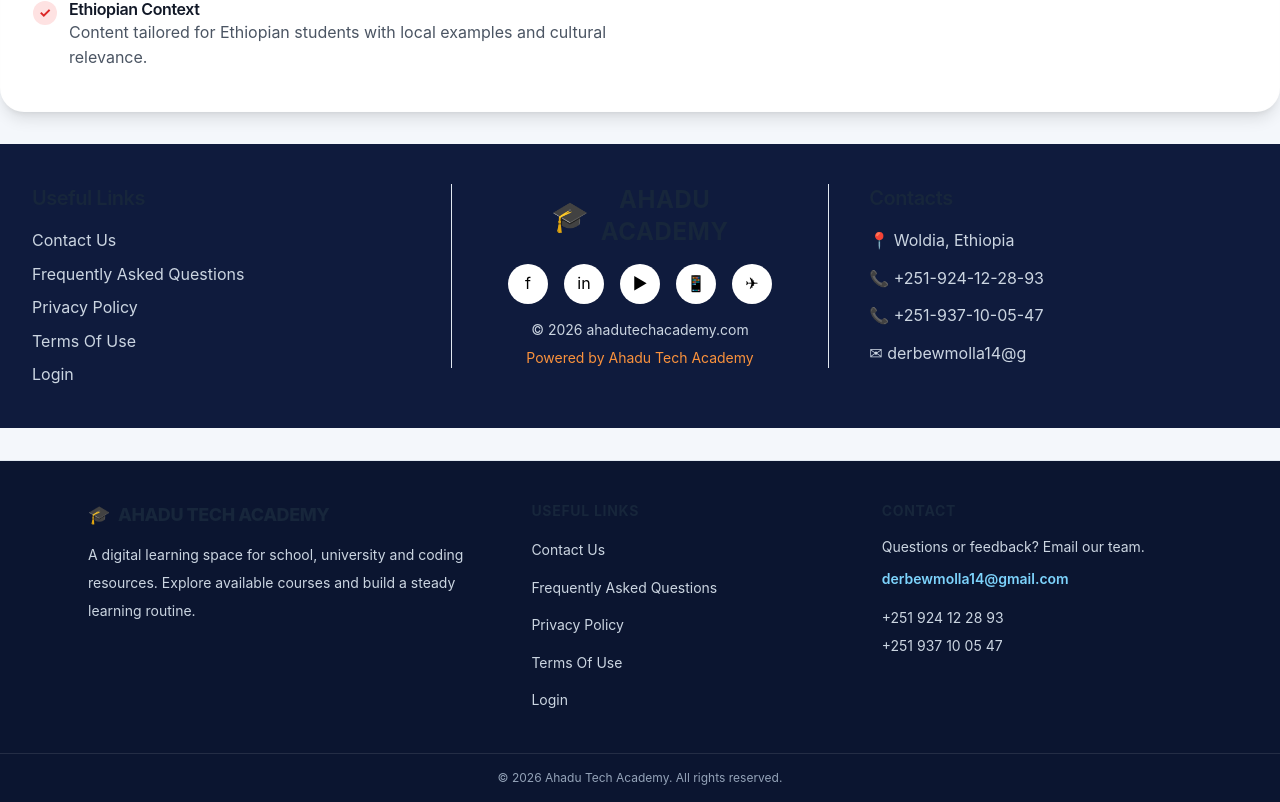
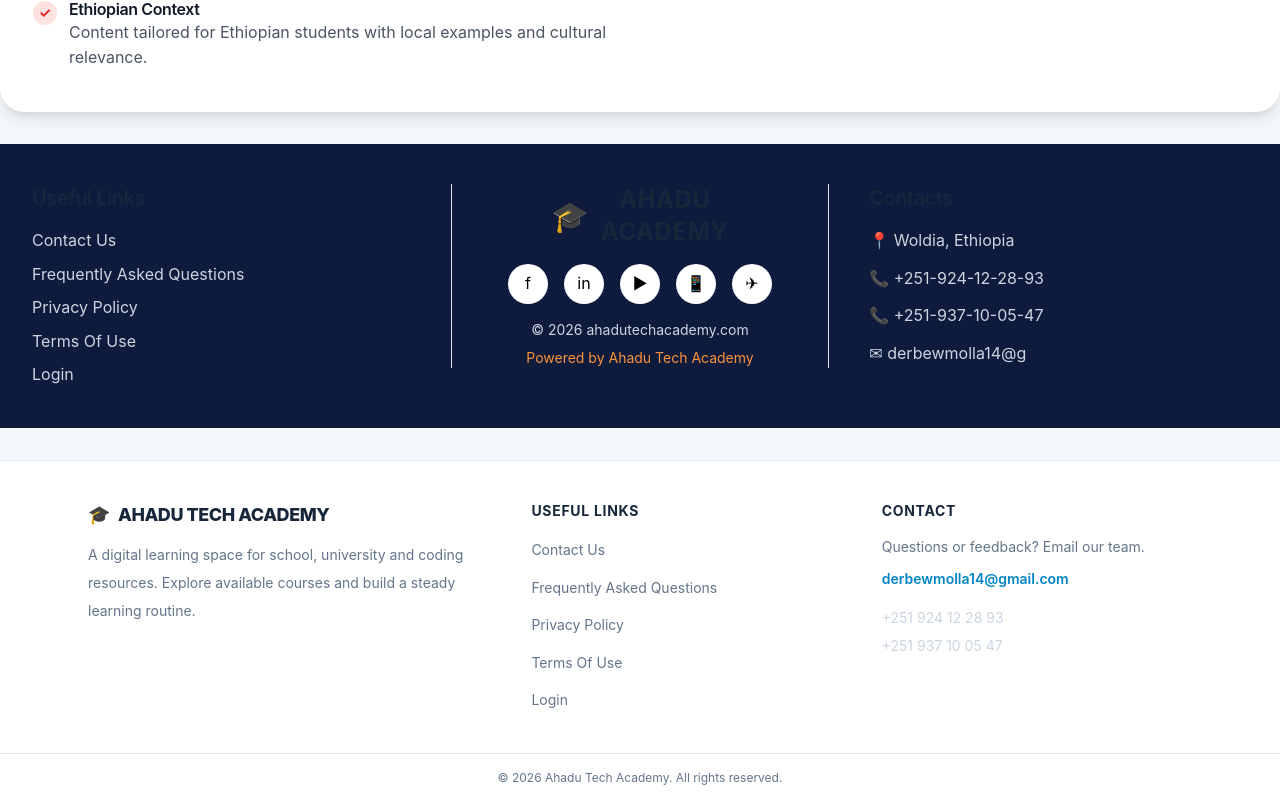
Before and after one commit to derbewmolla14/Ahadu-tech-academys, a React (Vite) app in the folder frontend/: page / in a window 1280 px wide. Shown: the part 2377-3179 px from the top of the page. Built offline with nearby package versions, Linux system fonts and the light colour scheme; no server answers.

Commit message:
style(footer): follow shared light and dark themes

```diff
--- a/frontend/src/components/Footer.jsx
+++ b/frontend/src/components/Footer.jsx
@@ -1,21 +1,21 @@
 import { Link } from 'react-router-dom';
 
-const linkClass = "text-sm text-slate-300 transition hover:text-white hover:underline focus-visible:outline-none focus-visible:ring-2 focus-visible:ring-sky-400 rounded-sm";
+const linkClass = "text-sm text-[var(--app-muted)] transition hover:text-[var(--app-text)] hover:underline focus-visible:outline-none focus-visible:ring-2 focus-visible:ring-sky-400 rounded-sm";
 
 export default function Footer() {
   return (
-    <footer className="mt-auto border-t border-slate-700 bg-[#0b1530] text-white">
+    <footer className="mt-auto border-t border-[var(--app-border)] bg-[var(--app-sidebar)] text-[var(--app-text)]">
       <div className="mx-auto grid max-w-6xl gap-10 px-4 py-10 sm:px-6 md:grid-cols-[1.3fr_1fr_1fr]">
         <div>
-          <Link to="/" className="inline-flex items-center gap-2 text-lg font-extrabold tracking-tight text-white">
+          <Link to="/" className="inline-flex items-center gap-2 text-lg font-extrabold tracking-tight text-[var(--app-text)]">
             <span aria-hidden="true">🎓</span> AHADU TECH ACADEMY
           </Link>
-          <p className="mt-3 max-w-sm text-sm leading-7 text-slate-300">
+          <p className="mt-3 max-w-sm text-sm leading-7 text-[var(--app-muted)]">
             A digital learning space for school, university and coding resources. Explore available courses and build a steady learning routine.
           </p>
         </div>
         <nav aria-label="Useful links">
-          <h2 className="text-sm font-bold uppercase tracking-wider text-white">Useful Links</h2>
+          <h2 className="text-sm font-bold uppercase tracking-wider text-[var(--app-text)]">Useful Links</h2>
           <ul className="mt-4 space-y-3">
             <li><Link className={linkClass} to="/contact">Contact Us</Link></li>
             <li><Link className={linkClass} to="/faq">Frequently Asked Questions</Link></li>
@@ -26,15 +26,15 @@ export default function Footer() {
         </nav>
         <div>
           <h2 className="text-sm font-bold uppercase tracking-wider text-white">Contact</h2>
-          <p className="mt-4 text-sm text-slate-300">Questions or feedback? Email our team.</p>
-          <a className="mt-3 inline-flex break-all text-sm font-semibold text-sky-300 hover:text-sky-200 hover:underline" href="mailto:derbewmolla14@gmail.com">derbewmolla14@gmail.com</a>
+          <p className="mt-4 text-sm text-[var(--app-muted)]">Questions or feedback? Email our team.</p>
+          <a className="mt-3 inline-flex break-all text-sm font-semibold text-sky-600 hover:text-sky-500 hover:underline" href="mailto:derbewmolla14@gmail.com">derbewmolla14@gmail.com</a>
           <div className="mt-4 space-y-2 text-sm text-slate-300">
             <a className="block hover:text-white" href="tel:+251924122893">+251 924 12 28 93</a>
             <a className="block hover:text-white" href="tel:+251937100547">+251 937 10 05 47</a>
           </div>
         </div>
       </div>
-      <div className="border-t border-white/10 px-4 py-4 text-center text-xs text-slate-400">
+      <div className="border-t border-[var(--app-border)] px-4 py-4 text-center text-xs text-[var(--app-muted)]">
         © {new Date().getFullYear()} Ahadu Tech Academy. All rights reserved.
       </div>
     </footer>
```
